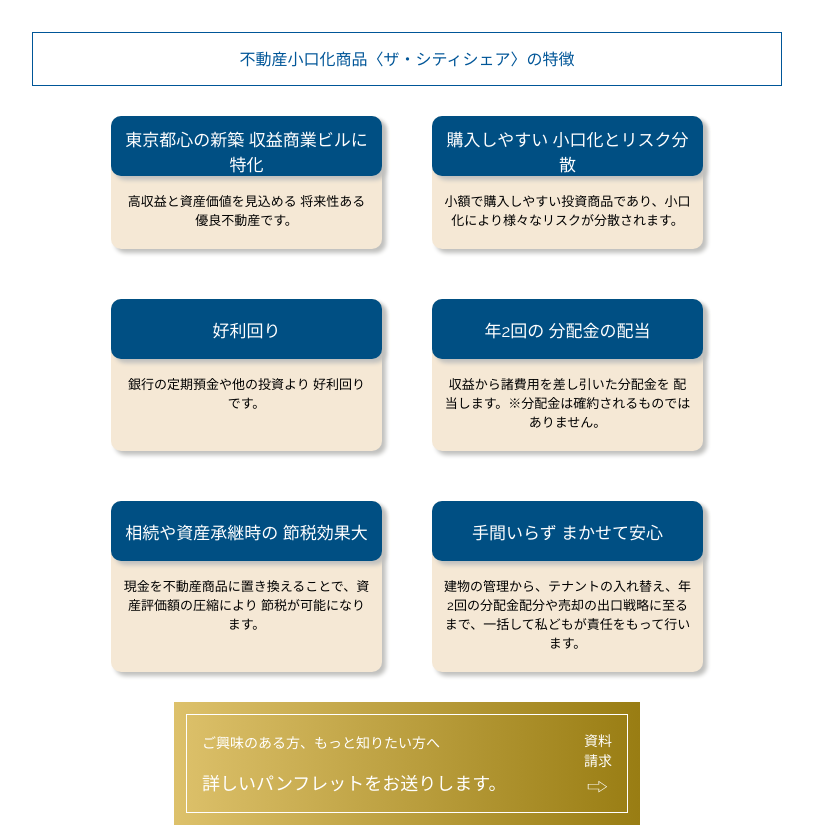
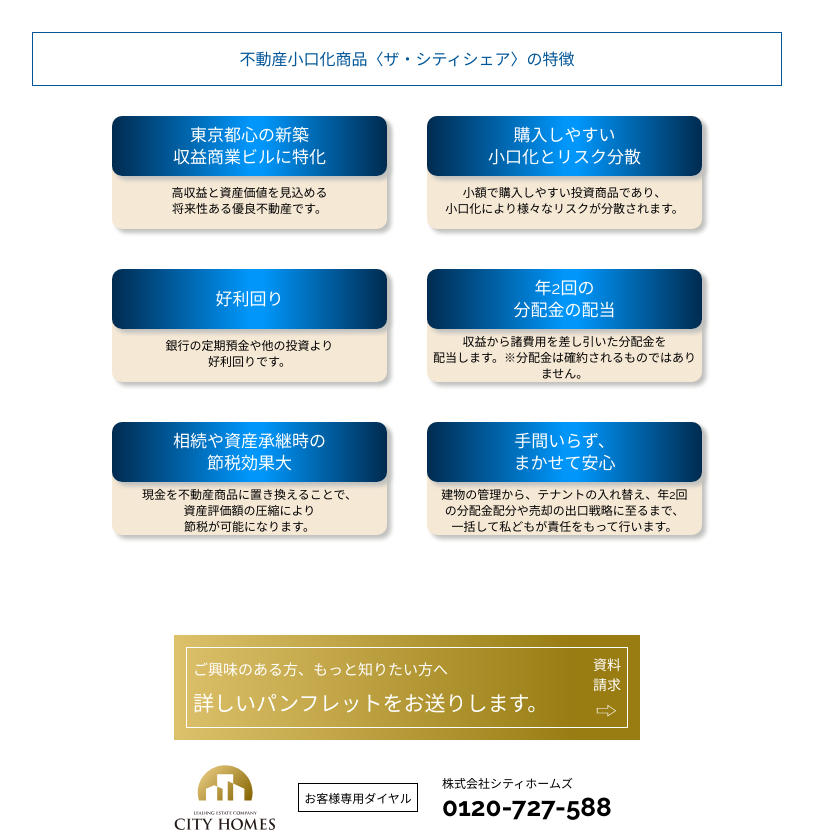
Before and after one commit to marslan2037/the-city-share, a plain HTML site: page first.html in a window 1280 px wide. Shown: the part 1295-2128 px from the top of the page, without its empty margins (233-1046 px from the left). Drawn offline with Linux system fonts and the light colour scheme.

Commit message:
fix one section on home page

```diff
--- a/first.html
+++ b/first.html
@@ -84,40 +84,77 @@
 
                 <div class="boxes-detail">
                     <div class="single-box">
-                        <h2>東京都心の新築 収益商業ビルに特化</h2>
+                        <h2>
+                            <span class="at-end">東京都心の新築</span>
+                            <span class="at-start">収益商業ビルに特化</span>
+                        </h2>
 
-                        <p>高収益と資産価値を見込める 将来性ある優良不動産です。</p>
+                        <!-- <p>高収益と資産価値を見込める 将来性ある優良不動産です。</p> -->
+                        <p>
+                             <span class="at-end">高収益と資産価値を見込める</span>
+                             <span class="at-start">将来性ある優良不動産です。</span>
+                        </p>
                     </div>
 
                     <div class="single-box">
-                        <h2>購入しやすい 小口化とリスク分散</h2>
+                        <h2>
+                            <span class="at-end">購入しやすい</span>
+                            <span class="at-start">小口化とリスク分散</span>
+                        </h2>
 
-                        <p>小額で購入しやすい投資商品であり、小口化により様々なリスクが分散されます。</p>
+                        <p>
+                             <span class="at-end">小額で購入しやすい投資商品であり、</span>
+                             <span class="at-start">小口化により様々なリスクが分散されます。</span>
+                        </p>
                     </div>
 
                     <div class="single-box">
-                        <h2>好利回り</h2>
+                        <h2>
+                            <span>好利回り</span>
+                        </h2>
 
-                        <p>銀行の定期預金や他の投資より 好利回りです。</p>
+                        <p>
+                             <span class="at-end">銀行の定期預金や他の投資より</span>
+                             <span class="at-start">好利回りです。</span>
+                        </p>
                     </div>
 
                     <div class="single-box">
-                        <h2>年2回の
-                            分配金の配当</h2>
+                        <h2>
+                            <span class="at-end">年2回の</span>
+                            <span class="at-start">分配金の配当</span>
+                        </h2>
 
-                        <p>収益から諸費用を差し引いた分配金を 配当します。※分配金は確約されるものではありません。</p>
+                        <p>
+                             <span class="at-end">収益から諸費用を差し引いた分配金を</span>
+                             <span class="at-start">配当します。※分配金は確約されるものではありません。</span>
+                        </p>
                     </div>
 
                     <div class="single-box">
-                        <h2>相続や資産承継時の 節税効果大</h2>
+                        <h2>
+                            <span class="at-end">相続や資産承継時の</span>
+                            <span class="at-start">節税効果大</span>
+                        </h2>
 
-                        <p>現金を不動産商品に置き換えることで、資産評価額の圧縮により 節税が可能になります。</p>
+                        <p>
+                             <span class="at-end">現金を不動産商品に置き換えることで、</span>
+                             <span class="at-center">資産評価額の圧縮により</span>
+                             <span class="at-start">節税が可能になります。</span>
+                        </p>
                     </div>
 
                     <div class="single-box">
-                        <h2>手間いらず まかせて安心</h2>
+                        <h2>
+                            <span class="at-end">手間いらず、</span>
+                            <span class="at-start">まかせて安心</span>
+                        </h2>
 
-                        <p>建物の管理から、テナントの入れ替え、年2回の分配金配分や売却の出口戦略に至るまで、一括して私どもが責任をもって行います。</p>
+                        <p>
+                             <span class="at-end">建物の管理から、テナントの入れ替え、年2回</span>
+                             <span class="at-center">の分配金配分や売却の出口戦略に至るまで、</span>
+                             <span class="at-start">一括して私どもが責任をもって行います。</span>
+                        </p>
                     </div>
                 </div>
 
--- a/scss/style.scss
+++ b/scss/style.scss
@@ -185,11 +185,12 @@
         .boxes-detail {
             max-width: 592px;
             display: grid;
-            grid-template-columns: 1fr 1fr;
-            grid-gap: 50px;
-            margin: 0 auto 30px;
+            grid-template-columns: 275px 275px;
+            grid-gap: 40px;
+            margin: 0 auto 100px;
+            justify-content: center;
             .single-box {
-                padding: 0 0 15px;
+                padding: 0 0 3px;
                 background: #f5e8d5;
                 box-shadow: 4px 4px 4px #c0c0be;
                 border-radius: 10px;
@@ -197,37 +198,55 @@
                     text-align: center;
                 }
                 h2 {
+                    grid-gap: 6px;
+                    line-height: 16px;
                     font-size: 17px;
-                    background: #004f83;
+                    // background: #004f83;
+                    background: linear-gradient(to left, #002b50, #0096fa 45%, #0096fa 50%, #002b50 100%);
                     color: #fff;
                     padding: 10px 10px;
-                    margin: 0 0 10px;
                     border-radius: 10px;
                     height: 60px;
                     display: grid;
                     align-items: center;
                     font-weight: normal;
                     box-shadow: 4px 4px 4px #c0c0be;
+
                 }
                 p {
-                    font-size: 13px;
-                    padding: 5px 12px;
+                    height: 50px;
+                    line-height: 16px;
+                    font-size: 12px;
+                    padding: 5px;
+                    display: grid;
+                }
+                h2, p {
+                    span.at-end {
+                        align-self: end;
+                    }
+                    span.at-start {
+                        align-self: start;
+                    }
+                    span.at-center {
+                        align-self: center;
+                    }
                 }
             }
         }
     }
 
     .bottom-box {
-        background: linear-gradient(to right, #ddc16b, #997d13);
+        // background: linear-gradient(to right, #ddc16b, #997d13);
+        background-image: linear-gradient(to right, #ddc16b, #997d13 400px, #997d13 800px);
         padding: 12px;
         width: 466px;
         margin: 0 auto 25px;
         .box-content {
             display: grid;
-            grid-template-columns: 5fr 1fr;
-            grid-gap: 12px 7px;
+            grid-template-columns: 9fr 1fr;
+            grid-gap: 0 7px;
             align-items: center;
-            padding: 15px;
+            padding: 6px;
             border: 1px solid #fff;
             .doc-button {
                 grid-row: 1 / 3;
@@ -247,11 +266,11 @@
                 }
             }
             p {
-                font-size: 14px;
+                font-size: 15px;
                 color: #fff;
             }
             p.prominent-text {
-                font-size: 18px;
+                font-size: 21px;
             }
         }
     }
```
Also changed, not shown: css/style.css, 1 other file.
